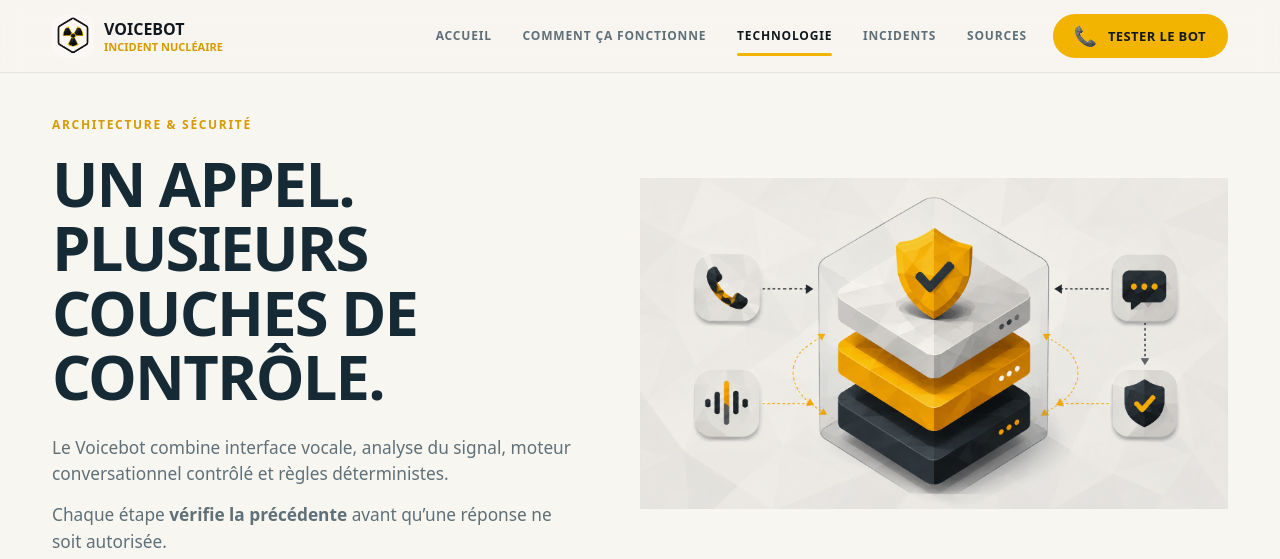
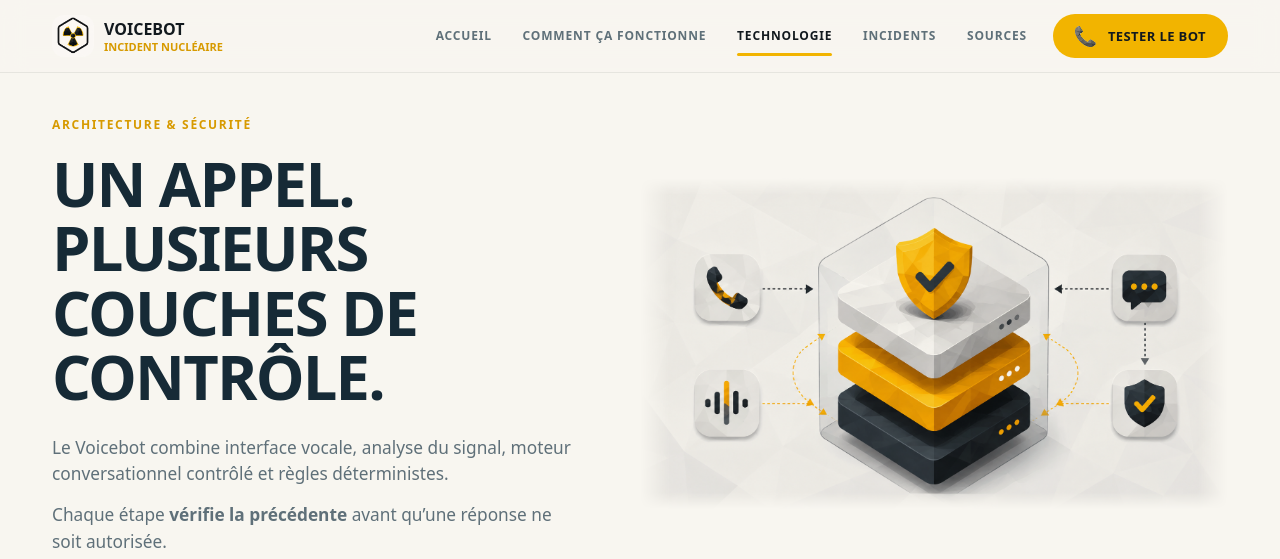
Before and after one commit to Banana-Navy/voicebot-incident-nucleaire, a Next.js app: page /architecture in a window 1280 px wide. Shown: the top 559 px of the page. Built offline with nearby package versions, Linux system fonts and the light colour scheme; a web font is replaced by a local one.

Commit message:
Blend architecture visual into section

```diff
--- a/app/globals.css
+++ b/app/globals.css
@@ -128,7 +128,7 @@ p { text-wrap: pretty; }
 .page-hero .lead { max-width: 610px; }
 .page-hero .lead p { margin: 0 0 14px; }
 .control-diagram { display: block; min-height: 0; overflow: visible; border: 0; border-radius: 0; background: transparent; }
-.control-diagram-image { display: block; width: 100%; height: auto; object-fit: contain; mix-blend-mode: multiply; -webkit-mask-image: radial-gradient(ellipse 94% 94% at center, #000 78%, transparent 100%); mask-image: radial-gradient(ellipse 94% 94% at center, #000 78%, transparent 100%); }
+.control-diagram-image { display: block; width: 100%; height: auto; object-fit: contain; mix-blend-mode: multiply; -webkit-mask-image: linear-gradient(to right, transparent 0, #000 5%, #000 95%, transparent 100%), linear-gradient(to bottom, transparent 0, #000 5%, #000 95%, transparent 100%); -webkit-mask-composite: source-in; mask-image: linear-gradient(to right, transparent 0, #000 5%, #000 95%, transparent 100%), linear-gradient(to bottom, transparent 0, #000 5%, #000 95%, transparent 100%); mask-composite: intersect; }
 
 .flow-band { background: var(--sand); }
 .flow-list { display: grid; gap: 12px; }
```
